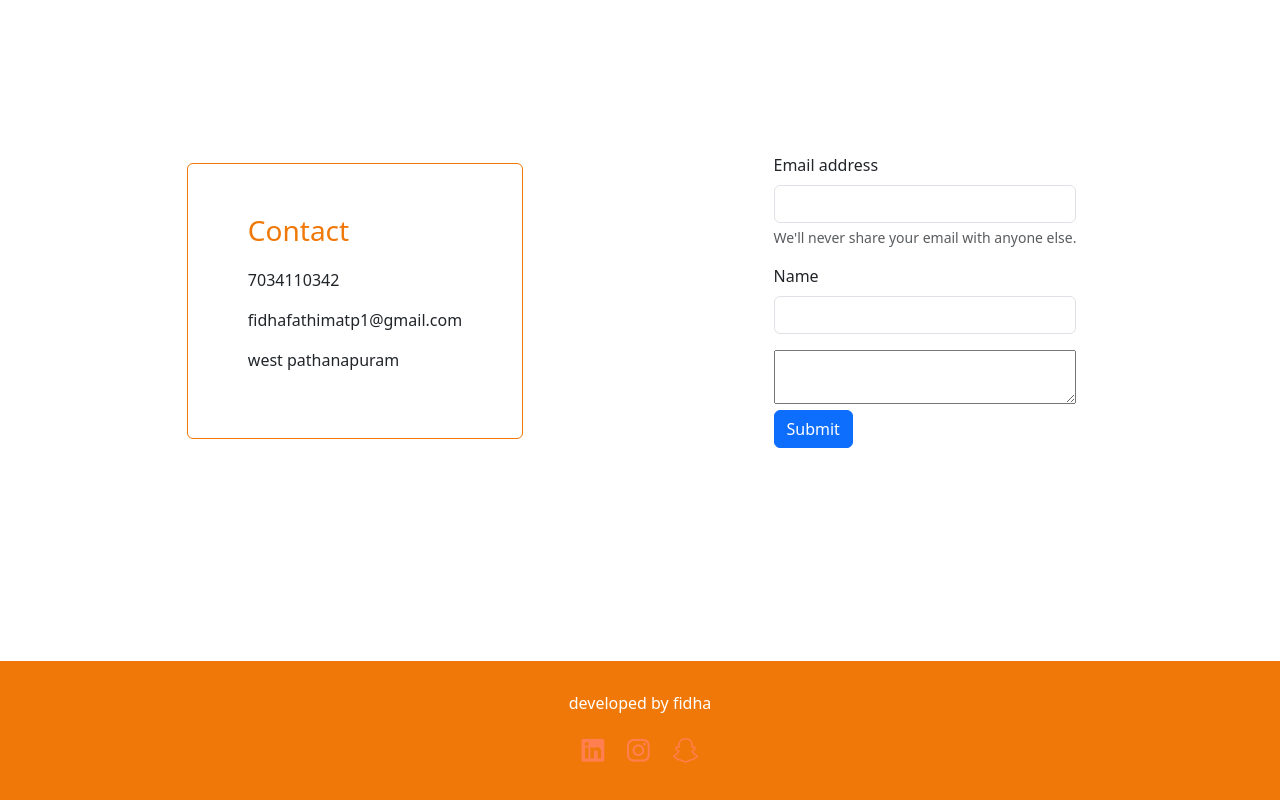
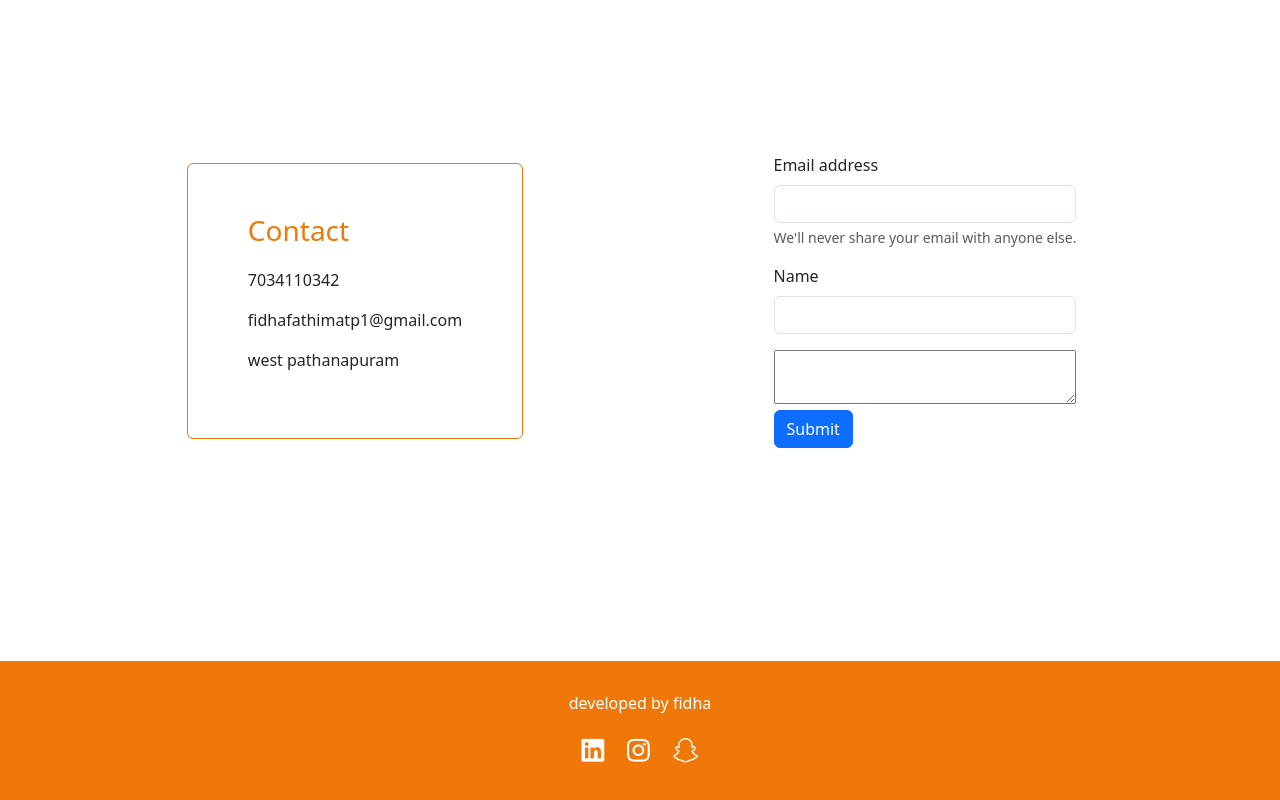
Before and after one commit to fidha1234/portfolio, a plain HTML site: page index.html in a window 1280 px wide. Shown: the part 3171-3971 px from the top of the page. Drawn offline with nearby package versions, Linux system fonts and the light colour scheme; a web font is replaced by a local one.

Commit message:
Add files via upload

```diff
--- a/index.html
+++ b/index.html
@@ -185,9 +185,9 @@
 <div>
   <p>developed by fidha</p>
   <div class="f-ic">
-    <i style="color:coral" class="fa-brands fa-linkedin"></i>
-    <i style="color: coral" class="fa-brands fa-instagram"></i>
-    <i style="color:coral" class="fa-brands fa-snapchat"></i>
+    <i style="color: white" class="fa-brands fa-linkedin"></i>
+    <i style="color: white" class="fa-brands fa-instagram"></i>
+    <i style="color: white" class="fa-brands fa-snapchat"></i>
   </div>
 </div>
           </footer>
```
